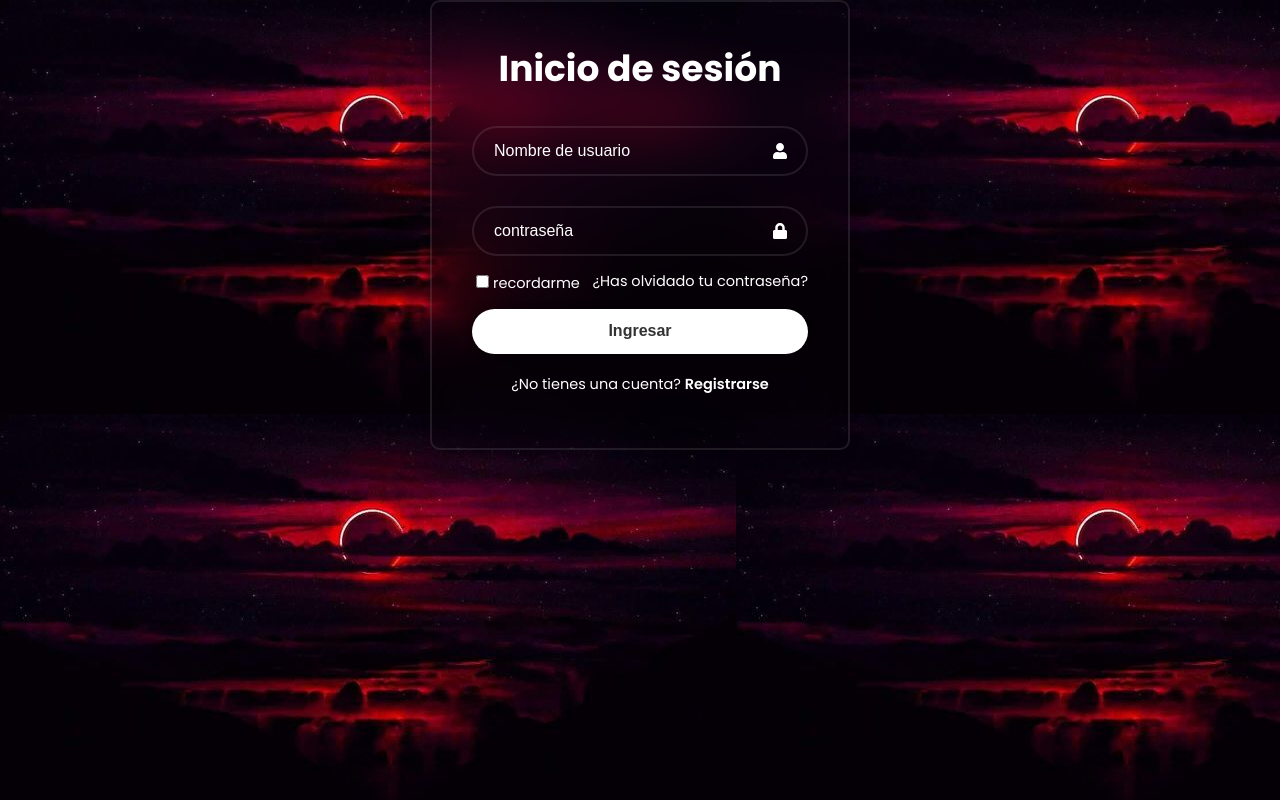
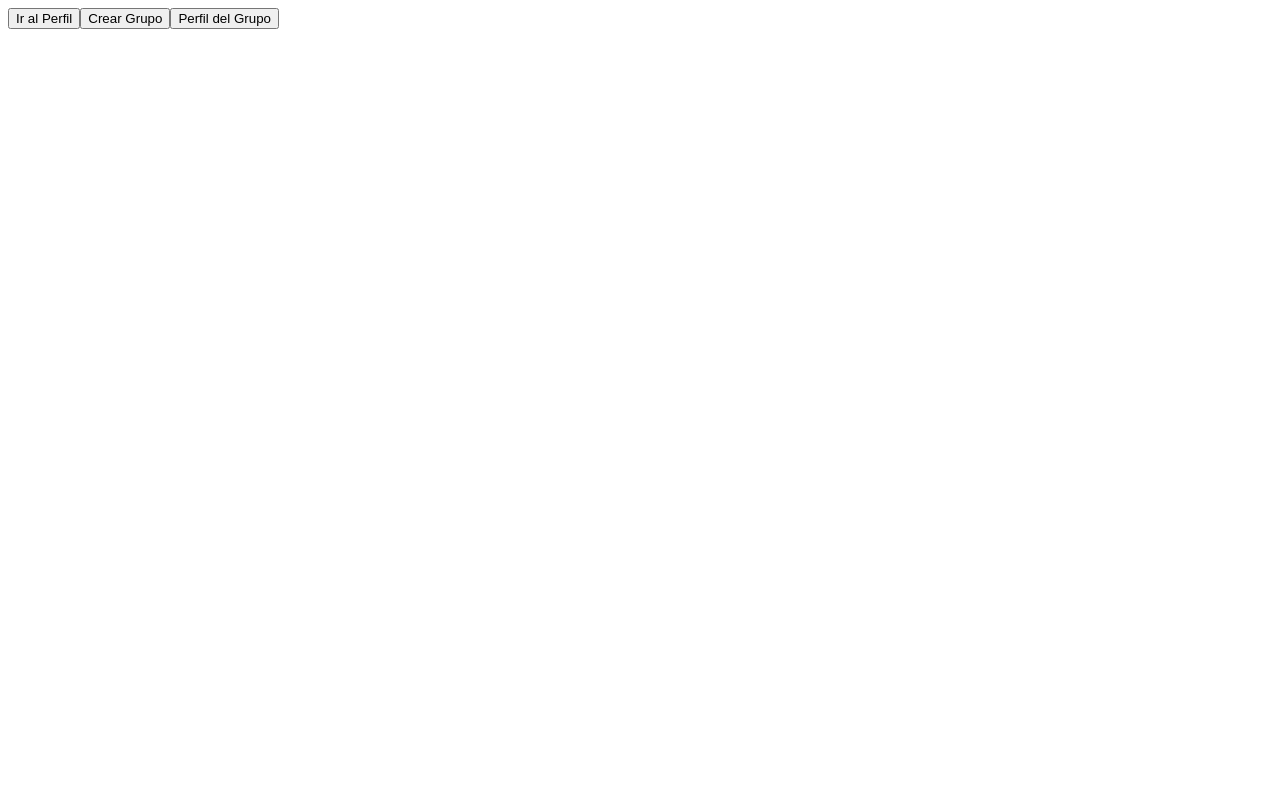
Before and after one commit to Skymigu0710/UTPConnect, a Next.js app in the folder my-app/: page / in a window 1280 px wide. Built offline with nearby package versions, Linux system fonts and the light colour scheme.

Commit message:
Eliminando componentes y funciones no necesarias

```diff
--- a/my-app/src/JS/changeView.js
+++ /dev/null
@@ -1,3 +0,0 @@
-function showDiv(idDivShow){
-
-}
--- a/my-app/src/app/page.jsx
+++ b/my-app/src/app/page.jsx
@@ -1,17 +1,14 @@
 'use client'; // Esto indica que el componente es un Client Component
 
 import { useRouter } from 'next/navigation';
-import Login from '../pages/LoginRegister';
+
 
 
 export default function Home() {
   const router = useRouter();
 
   const goToProfile = () => {
-    router.push('/profile');
-  };
-  const goToMainpage = () => {
-    router.push('/mainfeed');
+    router.push('/Profile');
   };
   const goToLogin = () => {
     router.push('/LoginRegister');
@@ -19,13 +16,20 @@ export default function Home() {
   const goToCreateGroup = () => {
     router.push('/GroupCreation');
   };
+
   const goToProfileGroup = () => {
     router.push('/GroupProfile');
   };
 
 
   return (
-    <Login onLogin={goToMainpage} />
+    <div>
+
+      {/* Otros enlaces o botones si es necesario */}
+      <button onClick={goToProfile}>Ir al Perfil</button>
+      <button onClick={goToCreateGroup}>Crear Grupo</button>
+      <button onClick={goToProfileGroup}>Perfil del Grupo</button>
+    </div>
   );
 
 }
--- a/my-app/src/components/PostFeed.jsx
+++ b/my-app/src/components/PostFeed.jsx
@@ -3,7 +3,7 @@ import styl from '../styles/profile.module.css'; // Importa los estilos del mód
 import style from '../styles/profileposts.module.css';
 import { FaImage } from 'react-icons/fa';
 import { Button } from '@mui/material';
-import ProfilePosts from './profileposts';
+import ProfilePosts from './Profileposts';
 
 // Define la variable gato para la imagen
 const gato = '/images/th.jpeg';
--- a/my-app/src/components/informationoption.jsx
+++ /dev/null
@@ -1,5 +0,0 @@
-const profileoptions = ({ }) => (
-
-    <p>HOLA</p>
-);
-export default profileoptions ;
--- a/my-app/src/components/profileposts.jsx
+++ b/my-app/src/components/profileposts.jsx
@@ -32,7 +32,8 @@ const profileposts = ({ postId, commentsVisible, toggleComments, comments, newCo
                     </div>
                 )}
                 <div className={styles.contentcomment}>
-                <input
+                    <TextField
+                        InputLabelProps={{ shrink: false }} // Propiedad válida para TextField
                         id={`text-${postId}`}
                         placeholder="Escribe algo..."
                         value={newComment[postId] || ''} // Asigna el valor del campo de texto correspondiente al postId
@@ -40,7 +41,6 @@ const profileposts = ({ postId, commentsVisible, toggleComments, comments, newCo
                             ...newComment,
                             [postId]: e.target.value // Actualiza solo el comentario del postId actual
                         })}
-                    InputLabelProps={{ shrink: false}} // Evita que el label se mueva
                     />
                     <div className={styles.icon}>
                         <IconButton color="primary" onClick={() => handleSendComment(postId)}>
--- a/my-app/src/pages/LoginRegister.jsx
+++ b/my-app/src/pages/LoginRegister.jsx
@@ -3,15 +3,9 @@ import { FaUser, FaLock, FaEnvelope } from "react-icons/fa";
 import '../styles/LoginRegister.css';
 
 
+const LoginRegister = () => {
 
-const LoginRegister = ({ onLogin }) => {
-
-    const handleLogin = (e) => {
-        e.preventDefault();
-        onLogin(); // Llama a la función onLogin que redirige a la página principal
-      };
     const[action, setAction] = useState('');
-
     const registerLink = () => {
         setAction('active');
     };
@@ -37,7 +31,7 @@ const LoginRegister = ({ onLogin }) => {
                     <label> <input type="checkbox"/>recordarme </label>
                     <a href="#"> ¿Has olvidado tu contraseña?</a>
                 </div>
-                <button type="submit" onClick={handleLogin} >Ingresar</button>
+                <button type="button" onClick={handleLogin} >Ingresar</button>
                 <div className="register-link">
                     <p>¿No tienes una cuenta? <a href="#" onClick={registerLink}>Registrarse</a> </p>
                 </div>
--- a/my-app/src/pages/profile.jsx
+++ b/my-app/src/pages/profile.jsx
@@ -2,10 +2,10 @@
 import React, { useState, useEffect } from 'react';
 import styles from '../styles/profile.module.css'; // Importa los estilos del módulo CSS
 //importar módulos
-import StudentsProfile from '../components/studentsprofile';
+import StudentsProfile from '../components/Studentsprofile';
 import PostFeed from '../components/PostFeed';
 import InformationFeed from '../components/InformationFeed';
-import ProfileOptions from '../components/profileoptions';
+import ProfileOptions from '../components/Profileoptions';
 //JOEL CODE
 import Menu from '../components/menu';
 import Groups from '../components/grupos';
--- a/my-app/src/styles/globals.css
+++ b/my-app/src/styles/globals.css
@@ -1,4 +1,5 @@
 /* styles/globals.css */
+
 html,
 body {
     margin: 0;
--- a/my-app/src/styles/profileposts.module.css
+++ b/my-app/src/styles/profileposts.module.css
@@ -82,7 +82,7 @@
     overflow: hidden;
     display: flex;
 }
-.contentcomment input{
+.contentcomment TextField{
     width: 100%;
     background-color: #000000;
     border: 0px;
```
Also changed, not shown: my-app/src/pages/mainfeed.jsx (+2 -5 lines). Lines whose indentation alone changed are shown as unchanged.
